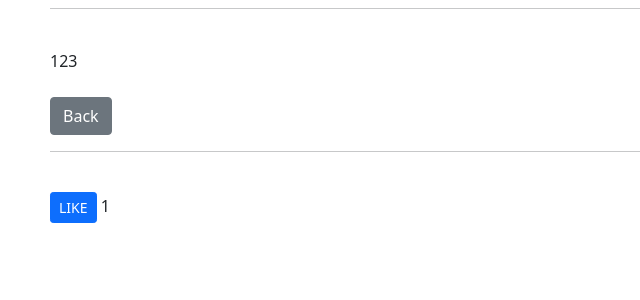
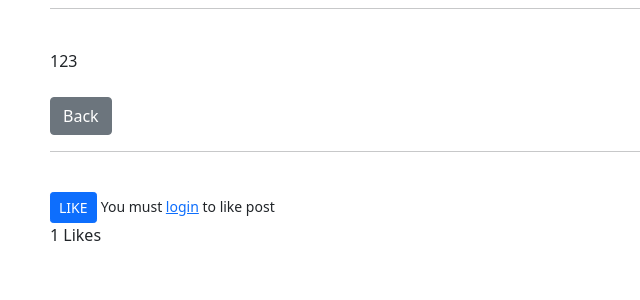
Before and after one commit to thanhlongnguyen140499/A-Blog-LongKun, a Django app: page /article/8/ in a window 1280 px wide. Shown: the part 229-529 px from the top of the page, without its empty margins (0-640 px from the left). Run offline with Django 3.2, Linux system fonts and the light colour scheme; a user stored in the database is signed in; data comes from the database, SQL or seed files in the repository; both versions use the stored data as it was after the commit.

Commit message:
Unlike feature

```diff
--- a/theblog/templates/theblog/article_details.html
+++ b/theblog/templates/theblog/article_details.html
@@ -37,8 +37,16 @@
     <br>
     <form action="{% url 'like-post' post.pk %}" method="POST">
         {% csrf_token %}
-        <button class="btn btn-primary btn-sm" name="post_id" type="submit" value="{{post.id}}">LIKE</button>
-           {{total_likes}}
+
+        {% if user.is_authenticated  %}
+            {% if liked %}
+                <button class="btn btn-danger btn-sm" name="post_id" type="submit" value="{{post.id}}">UNLIKE</button>
+            {% else %}
+                <button class="btn btn-primary btn-sm" name="post_id" type="submit" value="{{post.id}}">LIKE</button>
+            {% endif %}
+        {% endif %}
+        <small>You must <a href="{% url 'login' %}">login</a> to like post</small>
+        <p>{{total_likes}} Likes</p>
     </form>
 
 {% endblock content %}
--- a/theblog/views.py
+++ b/theblog/views.py
@@ -13,7 +13,13 @@ from django.http import HttpResponseRedirect
 
 def LikeView(request, pk):
     post = get_object_or_404(Post, id = request.POST.get('post_id'))
-    post.likes.add(request.user)
+    liked = False
+    if post.likes.filter(id=request.user.id).exists():
+        post.likes.remove(request.user)
+        liked = False
+    else:
+        post.likes.add(request.user)
+        liked = True
     return HttpResponseRedirect(reverse('article-detail', args=[str(pk)]))
 
 
@@ -38,8 +44,15 @@ class ArticleDetailView(DetailView):
         categories = Category.objects.all()
         context = super(ArticleDetailView, self).get_context_data(**kwargs)
         context['categories'] = categories
+
         stuff = get_object_or_404(Post, id = self.kwargs['pk'])
         total_likes = stuff.total_likes()
+
+        liked = False
+        if stuff.likes.filter(id=self.request.user.id).exists():
+            liked = True
+        context['liked'] = liked
+
         context['total_likes'] = total_likes
         return context
 
```
Also changed, not shown: db.sqlite3.
